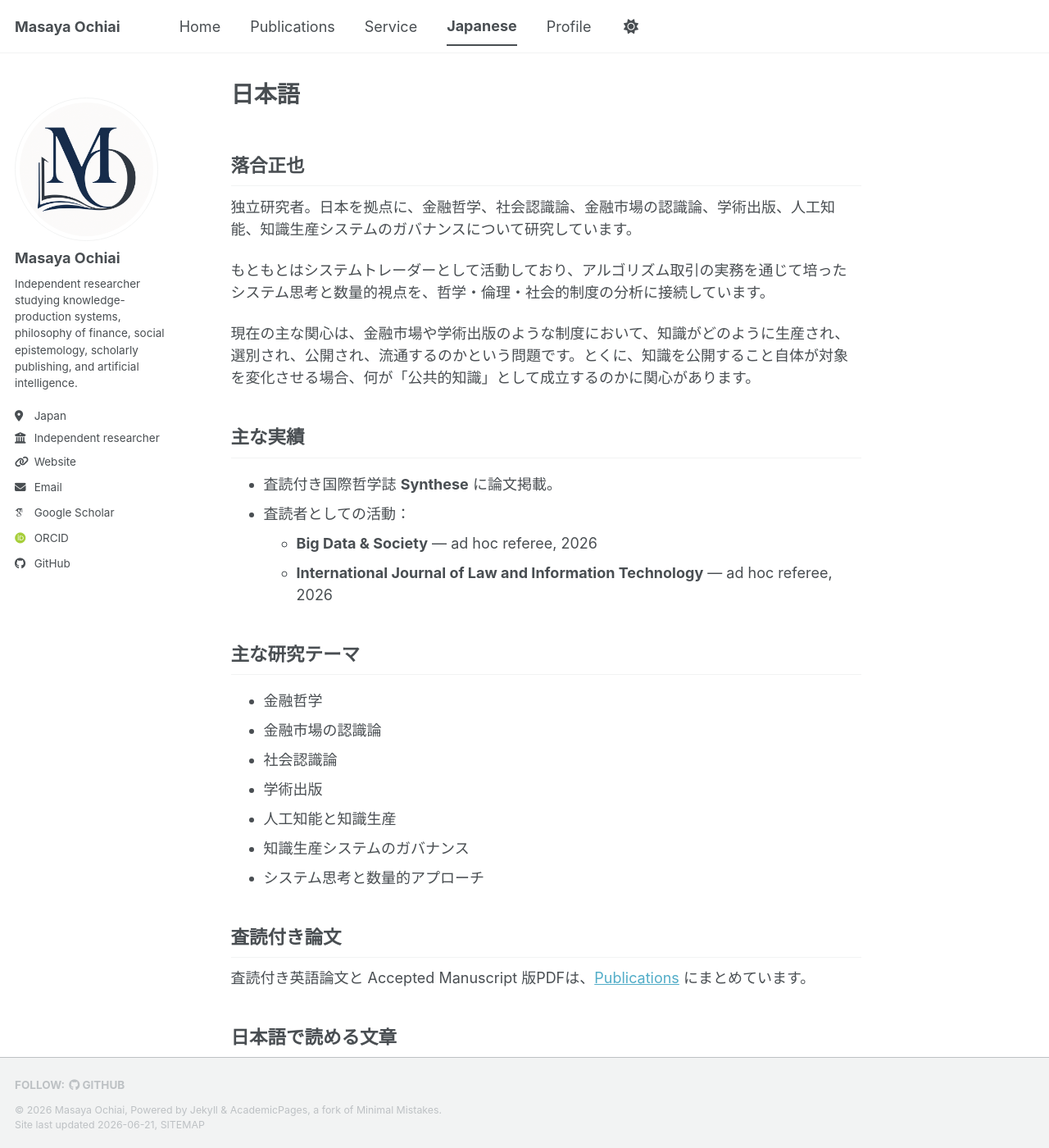
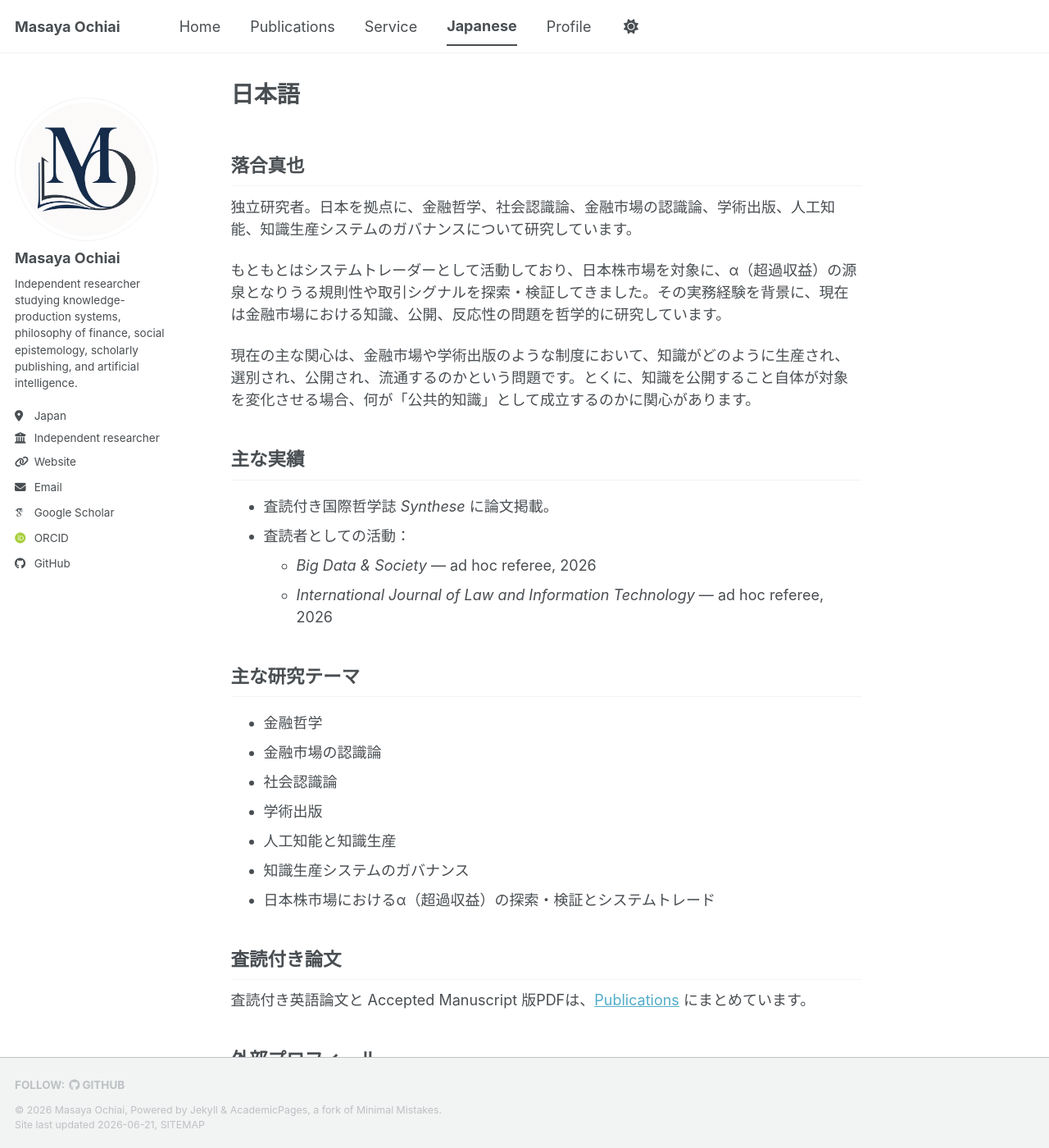
Before and after one commit to masaya-ochiai/masaya-ochiai.github.io, a Jekyll site: the page built from _pages/ja.md, in a window 1280 px wide and 1400 px high. Shown: the whole window at 82% size. Built offline with Jekyll 4.4.1, drawn with Linux system fonts in a browser that asks for light colours; some web fonts are replaced; a script bundle is joined from its source files by our own code; library files that are not in the unit come from our copies.

Commit message:
Add files via upload

```diff
--- a/_pages/ja.md
+++ b/_pages/ja.md
@@ -4,20 +4,20 @@ title: "日本語"
 author_profile: true
 ---
 
-## 落合正也
+## 落合真也
 
 独立研究者。日本を拠点に、金融哲学、社会認識論、金融市場の認識論、学術出版、人工知能、知識生産システムのガバナンスについて研究しています。
 
-もともとはシステムトレーダーとして活動しており、アルゴリズム取引の実務を通じて培ったシステム思考と数量的視点を、哲学・倫理・社会的制度の分析に接続しています。
+もともとはシステムトレーダーとして活動しており、日本株市場を対象に、α（超過収益）の源泉となりうる規則性や取引シグナルを探索・検証してきました。その実務経験を背景に、現在は金融市場における知識、公開、反応性の問題を哲学的に研究しています。
 
 現在の主な関心は、金融市場や学術出版のような制度において、知識がどのように生産され、選別され、公開され、流通するのかという問題です。とくに、知識を公開すること自体が対象を変化させる場合、何が「公共的知識」として成立するのかに関心があります。
 
 ## 主な実績
 
-- 査読付き国際哲学誌 **Synthese** に論文掲載。
+- 査読付き国際哲学誌 *Synthese* に論文掲載。
 - 査読者としての活動：
-  - **Big Data & Society** — ad hoc referee, 2026
-  - **International Journal of Law and Information Technology** — ad hoc referee, 2026
+  - *Big Data & Society* — ad hoc referee, 2026
+  - *International Journal of Law and Information Technology* — ad hoc referee, 2026
 
 ## 主な研究テーマ
 
@@ -27,18 +27,12 @@ author_profile: true
 - 学術出版
 - 人工知能と知識生産
 - 知識生産システムのガバナンス
-- システム思考と数量的アプローチ
+- 日本株市場におけるα（超過収益）の探索・検証とシステムトレード
 
 ## 査読付き論文
 
 査読付き英語論文と Accepted Manuscript 版PDFは、[Publications](/publications/) にまとめています。
 
-## 日本語で読める文章
-
-準備中。
-
-今後、リロン、アゴラ、幻冬舎plus等での寄稿や、日本語での研究解説をここにまとめます。
-
 ## 外部プロフィール
 
 - [ORCID](https://orcid.org/0009-0006-6069-419X)
```
